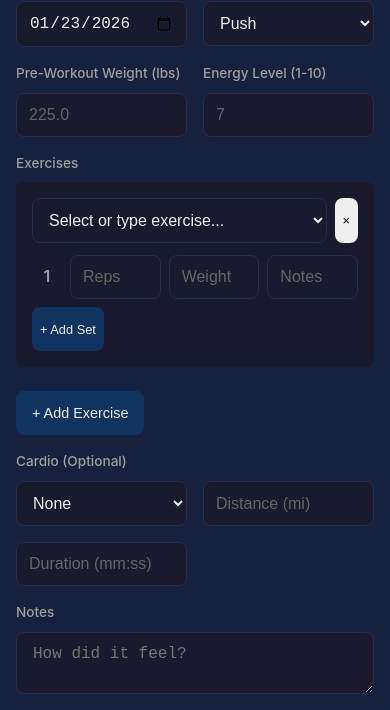
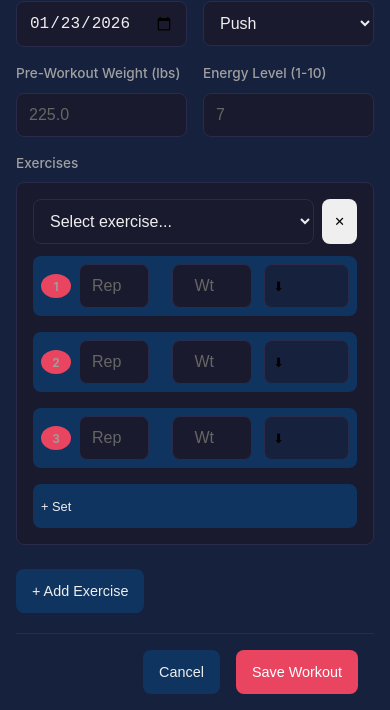
Before and after one commit to kevinjodonnell11-web/Health-Tracker, a website: page pages/workouts.html in a window 390 px wide. Both pictures are taken after a click on the button "+ New Workout". Shown: the part 134-844 px from the top of the page. Drawn offline with Linux system fonts and the light colour scheme.

Commit message:
Fix mobile scrolling and simplify workout logging
- Fix modal scroll issue on mobile (blank blue screen)
- Add 3 sets by default instead of 1
- Add copy-down button to duplicate set values
- Remove per-set notes (cleaner UI)
- Bigger touch targets for mobile
- Sticky save button at bottom
- Auto-prefill from last workout

```diff
--- a/css/styles.css
+++ b/css/styles.css
@@ -778,18 +778,37 @@ body {
     }
 
     /* Modal improvements for mobile */
+    .modal {
+        align-items: flex-start;
+        padding: 0;
+        overflow-y: auto;
+        -webkit-overflow-scrolling: touch;
+    }
+
     .modal-content {
         margin: 0;
         border-radius: 0;
-        max-height: 100vh;
+        max-height: none;
+        min-height: 100vh;
         max-width: 100vw;
         width: 100%;
         height: auto;
-        min-height: 50vh;
+        overflow-y: visible;
     }
 
     .modal-body {
         padding: 1rem;
+        padding-bottom: 100px; /* Extra space for keyboard and scrolling */
+        overflow-y: visible;
+    }
+
+    .modal-footer {
+        position: sticky;
+        bottom: 0;
+        background: var(--bg-card);
+        padding: 1rem;
+        border-top: 1px solid var(--border-color);
+        z-index: 10;
     }
 
     /* Progress rings responsive */
@@ -1069,6 +1088,90 @@ body {
     font-size: 1rem;
 }
 
+/* Improved set row for mobile */
+.set-row {
+    display: flex;
+    align-items: center;
+    gap: 0.5rem;
+    margin-bottom: 0.5rem;
+    padding: 0.5rem;
+    background: var(--bg-accent);
+    border-radius: var(--radius-sm);
+}
+
+.set-number {
+    min-width: 24px;
+    height: 24px;
+    background: var(--color-primary);
+    color: white;
+    border-radius: 50%;
+    display: flex;
+    align-items: center;
+    justify-content: center;
+    font-size: 0.75rem;
+    font-weight: 600;
+}
+
+.set-row .form-input {
+    flex: 1;
+    min-width: 0;
+    padding: 0.75rem;
+    font-size: 1rem;
+    text-align: center;
+}
+
+.set-row .set-reps {
+    max-width: 70px;
+}
+
+.set-row .set-weight {
+    max-width: 80px;
+}
+
+.copy-set-btn {
+    padding: 0.5rem !important;
+    min-width: 36px;
+    background: var(--bg-card) !important;
+    border: 1px solid var(--border-color) !important;
+}
+
+.copy-set-btn:hover {
+    background: var(--color-primary) !important;
+    color: white !important;
+}
+
+/* Exercise block improvements */
+.exercise-block {
+    background: var(--bg-card);
+    border: 1px solid var(--border-color);
+    border-radius: var(--radius);
+    padding: 1rem;
+    margin-bottom: 1rem;
+}
+
+.exercise-header {
+    display: flex;
+    gap: 0.5rem;
+    margin-bottom: 0.75rem;
+}
+
+.exercise-header .form-select {
+    flex: 1;
+}
+
+.exercise-header .remove-exercise {
+    padding: 0.5rem 0.75rem;
+}
+
+.sets-list {
+    margin-bottom: 0.5rem;
+}
+
+.add-set-btn {
+    width: 100%;
+    padding: 0.5rem !important;
+}
+
 /* Responsive guided workout */
 @media (max-width: 480px) {
     .guided-type-options {
--- a/js/workouts.js
+++ b/js/workouts.js
@@ -251,42 +251,52 @@ const Workouts = {
         `;
     },
 
-    // Render exercise input block
-    renderExerciseBlock(index, workoutType) {
+    // Render exercise input block (with 3 sets by default)
+    renderExerciseBlock(index, workoutType, exerciseName = '') {
         const exercises = this.COMMON_EXERCISES[workoutType] || [];
+
+        // Get last workout data for this exercise if available
+        let prefillReps = '';
+        let prefillWeight = '';
+        if (exerciseName) {
+            const recommendation = this.getExerciseRecommendation(exerciseName, 3);
+            if (recommendation.lastReps) prefillReps = recommendation.lastReps;
+            if (recommendation.lastWeight) prefillWeight = recommendation.lastWeight;
+        }
 
         return `
             <div class="exercise-block" data-index="${index}">
                 <div class="exercise-header">
                     <select class="form-select exercise-name" name="exercise_${index}_name">
-                        <option value="">Select or type exercise...</option>
-                        ${exercises.map(ex => `<option value="${ex}">${ex}</option>`).join('')}
+                        <option value="">Select exercise...</option>
+                        ${exercises.map(ex => `<option value="${ex}" ${ex === exerciseName ? 'selected' : ''}>${ex}</option>`).join('')}
                     </select>
                     <button type="button" class="btn btn-danger btn-sm remove-exercise" data-index="${index}">
-                        &times;
+                        ✕
                     </button>
                 </div>
                 <div class="sets-list" id="sets_${index}">
-                    ${this.renderSetRow(index, 0)}
+                    ${this.renderSetRow(index, 0, prefillReps, prefillWeight)}
+                    ${this.renderSetRow(index, 1, prefillReps, prefillWeight)}
+                    ${this.renderSetRow(index, 2, prefillReps, prefillWeight)}
                 </div>
                 <button type="button" class="btn btn-secondary btn-sm add-set-btn" data-exercise="${index}">
-                    + Add Set
+                    + Set
                 </button>
             </div>
         `;
     },
 
-    // Render set row
-    renderSetRow(exerciseIndex, setIndex) {
+    // Render set row (simplified - no notes per set)
+    renderSetRow(exerciseIndex, setIndex, prefillReps = '', prefillWeight = '') {
         return `
             <div class="set-row" data-set="${setIndex}">
                 <span class="set-number">${setIndex + 1}</span>
                 <input type="number" class="form-input set-reps" name="exercise_${exerciseIndex}_set_${setIndex}_reps"
-                       placeholder="Reps" min="1">
+                       placeholder="Reps" min="1" value="${prefillReps}" inputmode="numeric">
                 <input type="number" class="form-input set-weight" name="exercise_${exerciseIndex}_set_${setIndex}_weight"
-                       placeholder="Weight" step="2.5">
-                <input type="text" class="form-input set-notes" name="exercise_${exerciseIndex}_set_${setIndex}_notes"
-                       placeholder="Notes">
+                       placeholder="Wt" step="2.5" value="${prefillWeight}" inputmode="decimal">
+                <button type="button" class="btn btn-sm copy-set-btn" title="Copy to next set" data-exercise="${exerciseIndex}" data-set="${setIndex}">⬇</button>
             </div>
         `;
     },
```
Also changed, not shown: js/app.js (+37 -7 lines).
